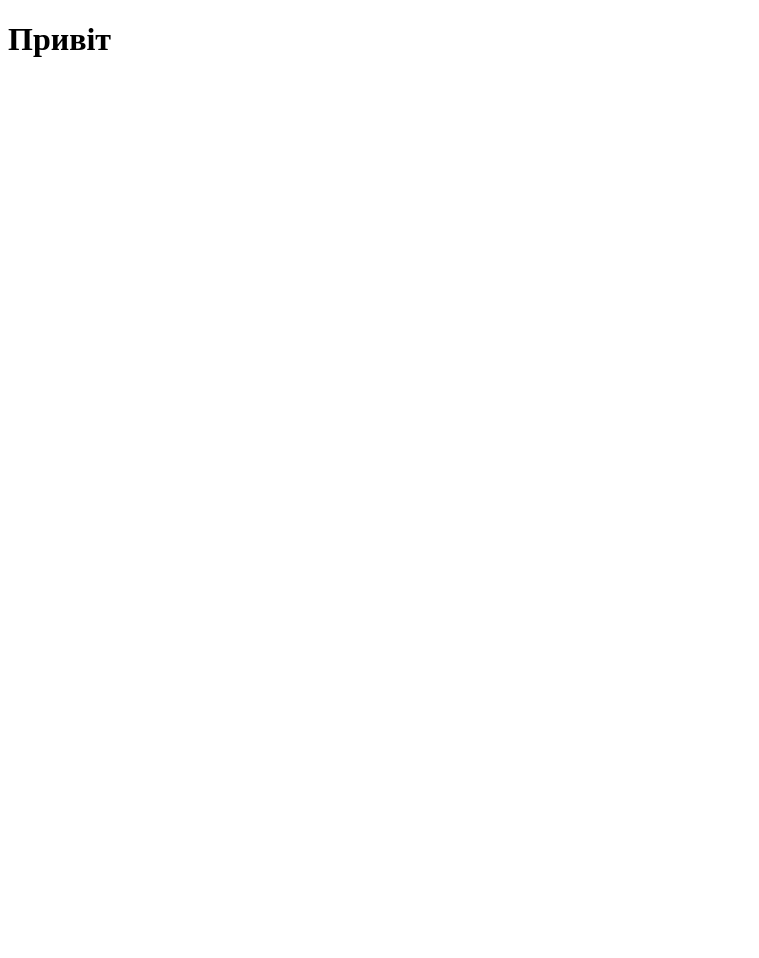
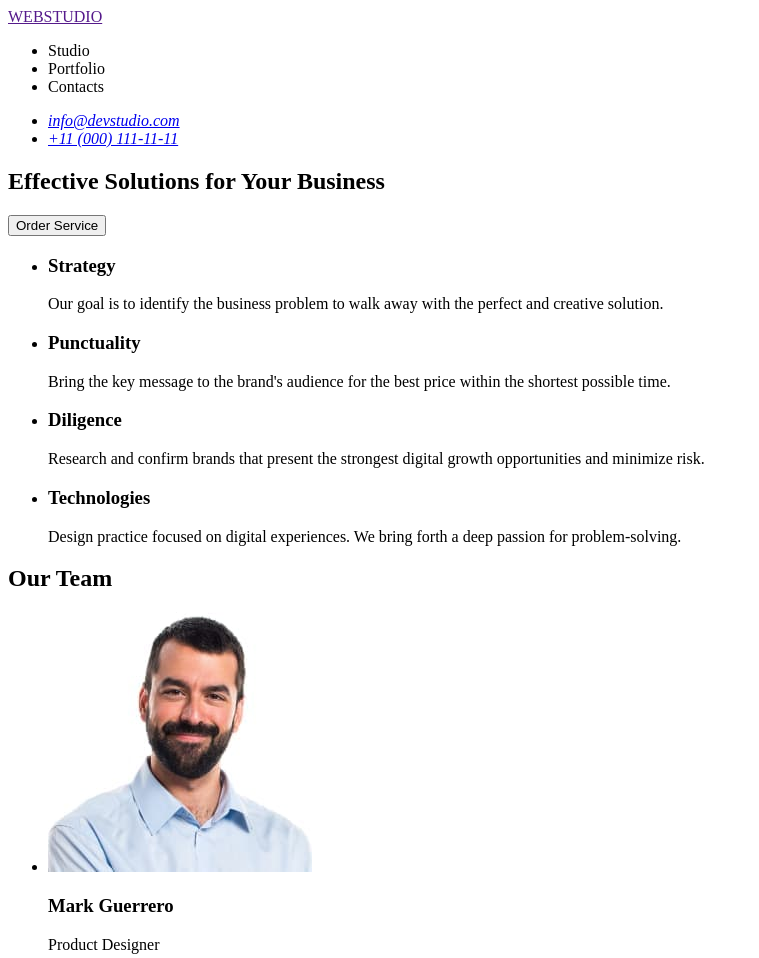
Before and after one commit to ssherliann/goit-markup-hw-01, a plain HTML site: page index.html in a window 1280 px wide. Shown: the top 958 px of the page, without its empty margins (0-759 px from the left). Before the commit the page ends 800 px from the top, so only its background shows below. Drawn offline with Linux system fonts and the light colour scheme.

Commit message:
Create index.html

```diff
--- a/index.html
+++ b/index.html
@@ -3,9 +3,80 @@
 <head>
     <meta charset="UTF-8">
     <meta name="viewport" content="width=device-width, initial-scale=1.0">
-    <title>Document</title>
+    <title>WEBSTUDIO</title>
 </head>
 <body>
-    <h1>Привіт</h1>
+<header>
+    <nav>
+    <a href="">WEBSTUDIO</a>
+    <ul>
+        <li><a href=""></a>Studio</li>
+        <li><a href=""></a>Portfolio</li>
+        <li><a href=""></a>Contacts</li>
+    </ul>
+</nav>
+<address>
+    <ul>
+        <li><a href="mailto:info@devstudio.com">info@devstudio.com</a></li>
+        <li><a href="tel:+110001111111">+11 (000) 111-11-11</a></li>
+    </ul>
+</address>
+</header>
+<main>
+    <section>
+        <h1>Effective Solutions for Your Business</h1>
+        <button type="button">Order Service</button>
+    </section>
+    <section>
+        <h2 hidden>Features</h2>
+        <ul>
+            <li>
+                <h3>Strategy</h3>
+                <p>Our goal is to identify the business problem to walk away with the perfect and creative solution. </p>
+            </li>
+            <li>
+                <h3>Punctuality</h3>
+                <p>Bring the key message to the brand's audience for the best price within the shortest possible time.</p>
+            </li>
+            <li>
+                <h3>Diligence</h3>
+                <p>Research and confirm brands that present the strongest digital growth opportunities and minimize risk.</p>
+            </li>
+            <li>
+                <h3>Technologies</h3>
+                <p>Design practice focused on digital experiences. We bring forth a deep passion for problem-solving.</p>
+            </li>
+        </ul>
+    </section>
+    <section>
+        <h2>Our Team</h2>
+        <ul>
+            <li>
+                <img src="./images/1.jpg" alt="Photo of Mark Guerrero" width="264" height="260">
+                <h3>Mark Guerrero</h3>
+                <p>Product Designer</p>
+            </li>
+            <li>
+                <img src="./images/2.jpg" alt="Photo of Tom Ford" width="264" height="260">
+                <h3>Tom Ford</h3>
+                <p>Frontend Developer</p>
+            </li>
+            <li>
+                <img src="./images/3.jpg" alt="Photo of Camila Garcia" width="264" height="260">
+                <h3>Camila Garcia</h3>
+                <p>Marketing</p>
+            </li>
+            <li>
+                <img src="./images/4.jpg" alt="Photo of Daniel Wilson" width="264" height="260">
+                <h3>Daniel Wilson</h3>
+                <p>UI Designer</p>
+            </li>
+        </ul>
+    </section>
+</main>
+<footer>
+    <h3>WEBSTUDIO</h3>
+    <p>Increase the flow of customers and sales for your business with digital marketing & growth solutions.</p>
+</footer>
 </body>
 </html>
```
Also changed, not shown: images/1.jpg (added), images/2.jpg (added), images/3.jpg (added), images/4.jpg (added).
